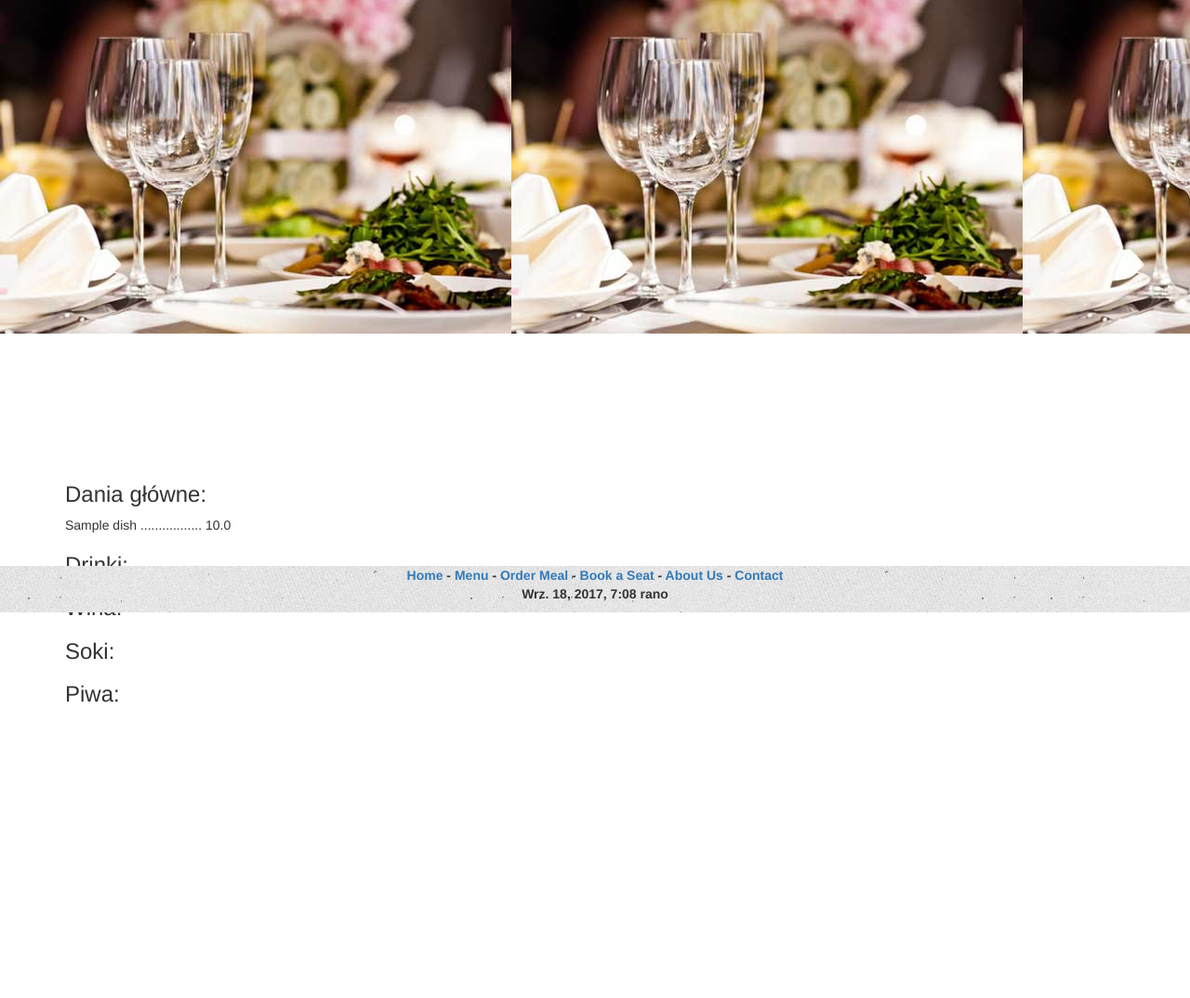
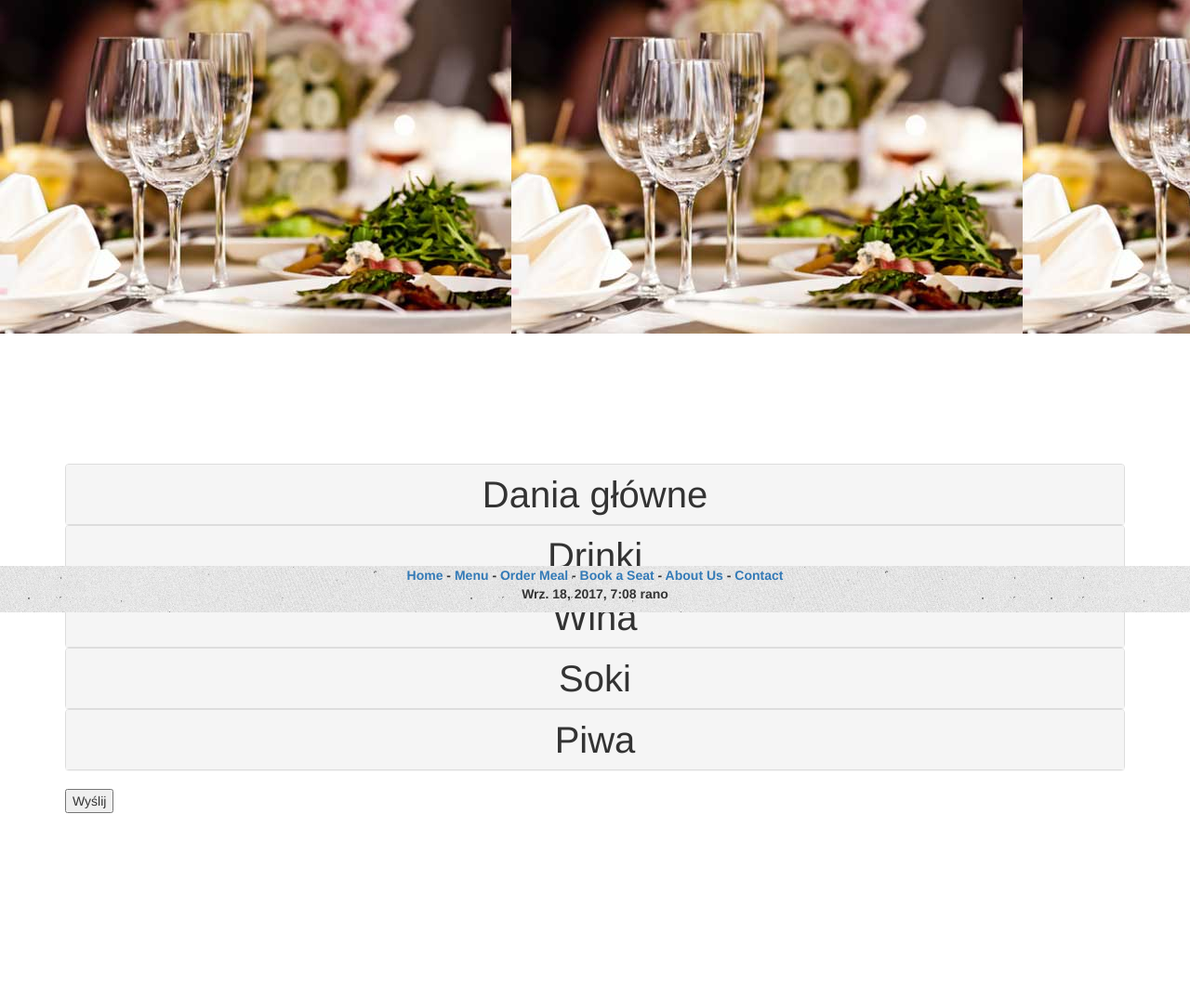
Before and after one commit to jacekrod/Restaurant, a Django app: page /order in a window 1280 px wide. Shown: the part 141-1215 px from the top of the page at 93% size. Run offline with Django 3.2, Linux system fonts and the light colour scheme; tables that the repository leaves empty hold one stand-in row (values such as "Sample post"); some libraries are stand-ins or nearby versions.

Commit message:
some refactoring

```diff
--- a/restaurant/templates/order.html
+++ b/restaurant/templates/order.html
@@ -8,6 +8,7 @@
     <link rel="stylesheet" type="text/css" href="{% static 'style.css' %}">
 </head>
 <body>
+<div>
 
     <nav class="navbar navbar-default navbar-fixed-top">
         <div class="container-fluid">
@@ -58,60 +59,156 @@
     <h1>Delicious</h1>
     <div id="image"></div>
 
+    <form method="POST">
     {% csrf_token %}
+    <div class="container">
+        <div class="panel-group">
+            <div class="panel panel-default">
+                <div class="panel-heading">
+                <h1 class="panel-title">
+                    <a data-toggle="collapse" href="#collapse1">Dania główne</a>
+                </h1>
+                </div>
+                    <div id="collapse1" class="panel-collapse collapse">
+                      <div class="panel-body">
+                          {% for dish in dishes %}
+                          {{ dish.dish_name }} ................. {{ dish.price }}
+                          <div class="menu_choice">
+                              <input name=dish_{{dish.id}} type="checkbox" class="inline"/>
+                                <select class="menu_choice_count">
+                                  <option value="1">1</option>
+                                  <option value="2">2</option>
+                                  <option value="3">3</option>
+                                  <option value="4">4</option>
+                                </select>
+                          </div></br>
+                          {% endfor %}
+                      </div>
+                    </div>
+            </div>
+
+        <div class="panel-group">
+            <div class="panel panel-default">
+                <div class="panel-heading">
+                <h1 class="panel-title">
+                    <a data-toggle="collapse" href="#collapse2">Drinki</a>
+                </h1>
+                </div>
+                    <div id="collapse2" class="panel-collapse collapse">
+                      <div class="panel-body">
+                        {% for drink in drinks %}
+                        {{ drink.drink_name }} ................. {{ drink.price }}
+                        <div class="menu_choice">
+                              <input name=drink_{{drink.id}} type="checkbox" class="inline"/>
+                                <select class="menu_choice_count">
+                                  <option value="1">1</option>
+                                  <option value="2">2</option>
+                                  <option value="3">3</option>
+                                  <option value="4">4</option>
+                                </select>
+                          </div></br>
+                        {% endfor %}
+                      </div>
+                    </div>
+            </div>
+
+        <div class="panel-group">
+            <div class="panel panel-default">
+                <div class="panel-heading">
+                <h1 class="panel-title">
+                    <a data-toggle="collapse" href="#collapse3">Wina</a>
+                </h1>
+                </div>
+                    <div id="collapse3" class="panel-collapse collapse">
+                      <div class="panel-body">
+                        {% for wine in wines %}
+                        {{ wine.drink_name }} / {{ wine.get_drink_volume_display }} ................. {{ wine.price }}
+                          <div class="menu_choice">
+                              <input name=wine_{{wine.id}} type="checkbox" class="inline"/>
+                                <select class="menu_choice_count">
+                                  <option value="1">1</option>
+                                  <option value="2">2</option>
+                                  <option value="3">3</option>
+                                  <option value="4">4</option>
+                                </select>
+                          </div></br>
+                        {% endfor %}
+                      </div>
+                    </div>
+            </div>
+
+        <div class="panel-group">
+            <div class="panel panel-default">
+                <div class="panel-heading">
+                <h1 class="panel-title">
+                    <a data-toggle="collapse" href="#collapse4">Soki</a>
+                </h1>
+                </div>
+                    <div id="collapse4" class="panel-collapse collapse">
+                      <div class="panel-body">
+                        {% for juice in juices %}
+                        {{ juice.drink_name }} ................. {{ juice.price }}
+                          <div class="menu_choice">
+                              <input name=juice_{{juice.id}} type="checkbox" class="inline"/>
+                                <select class="menu_choice_count">
+                                  <option value="1">1</option>
+                                  <option value="2">2</option>
+                                  <option value="3">3</option>
+                                  <option value="4">4</option>
+                                </select>
+                          </div></br>
+                        {% endfor %}
+                      </div>
+                    </div>
+            </div>
 
 
-    <div class="container">
-        <!--<table class="table table-condensed">-->
-            <h3>Dania główne:</h3>
-            <!--<tbody>-->
-                <!--<tr>-->
-                    {% for dish in dishes %}
-                    {{ dish.dish_name }} ................. {{ dish.price }}<br>
+        <div class="panel-group">
+            <div class="panel panel-default">
+                <div class="panel-heading">
+                    <h1 class="panel-title">
+                        <a data-toggle="collapse" href="#collapse5">Piwa</a>
+                    </h1>
+                </div>
+                <div id="collapse5" class="panel-collapse collapse">
+                  <div class="panel-body">
+                   {% for beer in beers %}
+                   {{ beer.drink_name }} ................. {{ beer.price }}
+                      <div class="menu_choice">
+                              <input name=beer_{{beer.id}} type="checkbox" class="inline"/>
+                                <select class="menu_choice_count">
+                                  <option value="1">1</option>
+                                  <option value="2">2</option>
+                                  <option value="3">3</option>
+                                  <option value="4">4</option>
+                                </select>
+                          </div></br>
                    {% endfor %}
-                <!--</tr>-->
-            <h3>Drinki:</h3>
-                <!--<tr>-->
-                    {% for drink in drinks %}
-                    {{ drink.drink_name }} ................. {{ drink.price }}<br>
-                    {% endfor %}
-                <!--</tr>-->
-            <h3>Wina:</h3>
-                <!--<tr>-->
-                {% for wine in wines %}
-                {{ wine.drink_name }} - {{ wine.get_drink_volume_display }} - ................. {{ wine.price }}<br>
-                {% endfor %}
-                <!--</tr>-->
-            <h3>Soki:</h3>
-                <!--<tr>-->
-                {% for juice in juices %}
-                {{ juice.drink_name }} ................. {{ juice.price }}<br>
-                {% endfor %}
-                <!--</tr>-->
-            <h3>Piwa:</h3>
-                <!--<tr>-->
-                {% for beer in beers %}
-                {{ beer.drink_name }} ................. {{ beer.price }}<br>
-                {% endfor %}
-                <!--</tr>-->
-            <!--</tbody>-->
-        <!--</table>-->
                   </div>
+                </div>
+            </div>
+        </div>
+
+
+            <input type="submit" value="Wyślij"/>
+    </form>
+</div>
+
 
 
     <footer>
 		<strong>
-            <a href="home">Home</a></li>
+            <a href="home">Home</a>
             &#8208;
-            <a href="menu">Menu</a></li>
+            <a href="menu">Menu</a>
             &#8208;
-            <a href="order">Order Meal</a></li>
+            <a href="order">Order Meal</a>
             &#8208;
-            <a href="book">Book a Seat</a></li>
+            <a href="book">Book a Seat</a>
             &#8208;
-            <a href="about">About Us</a></li>
+            <a href="about">About Us</a>
             &#8208;
-            <a href="contact">Contact</a></li><br>
+            <a href="contact">Contact</a><br>
             {{ now }}
 		</strong>
     </footer>
```
Also changed, not shown: restaurant/templates/contact.html (+7 -7 lines), restaurant/templates/home.html (+7 -7 lines), restaurant/templates/menu.html (+6 -6 lines). Lines whose indentation alone changed are shown as unchanged.
